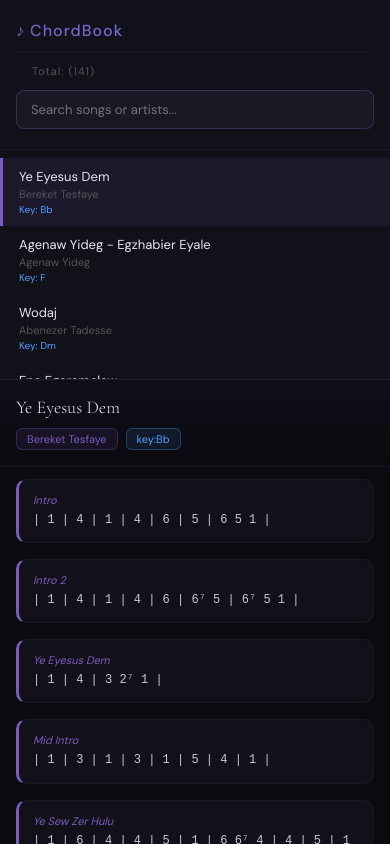
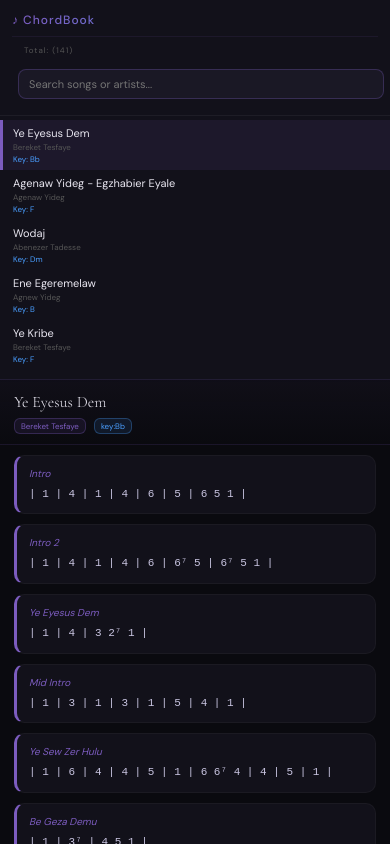
Before and after one commit to mercytv932/Chord-Book, a React (Create React App) app: page / in a window 390 px wide. Built offline with nearby package versions, Linux system fonts and the light colour scheme.

Commit message:
Enhance media queries for better responsiveness
Improved media queries for tablet and mobile views, adjusting styles for better responsiveness.

```diff
--- a/src/App.css
+++ b/src/App.css
@@ -210,26 +210,134 @@ body {
 
 
 /* Tablet */
-@media (max-width: 768px) {
+/* IMPROVED MEDIA QUERIES FOR CHORD BOOK */
+
+/* Tablet Landscape (1024px - 769px) */
+@media (max-width: 1024px) {
   .app {
-    grid-template-columns: 220px 1fr;
+    grid-template-columns: 200px 1fr;
+  }
+
+  .sidebar-header {
+    padding: 16px 12px;
+  }
+
+  .app-title {
+    font-size: 16px;
+    margin-bottom: 12px;
+  }
+
+  .search {
+    font-size: 12px;
+    padding: 9px 12px;
+  }
+
+  .song-name {
+    font-size: 12px;
+  }
+
+  .song-artist {
+    font-size: 10px;
   }
 
   .main-header {
-    padding: 20px;
+    padding: 24px 24px 16px;
   }
 
   .song-title {
-    font-size: 22px;
+    font-size: 24px;
+  }
+
+  .main-body {
+    padding: 20px 24px;
+  }
+
+  .chord-row {
+    gap: 12px;
+    padding: 12px 16px;
+    margin-bottom: 12px;
+  }
+
+  .section-name {
+    min-width: 120px;
+    font-size: 11px;
+  }
+}
+
+/* Tablet Portrait (768px - 641px) */
+@media (max-width: 768px) {
+  .app {
+    grid-template-columns: 160px 1fr;
+  }
+
+  .sidebar {
+    border-right: 1px solid rgba(124, 92, 191, 0.15);
+  }
+
+  .sidebar-header {
+    padding: 14px 10px;
+  }
+
+  .app-title {
+    font-size: 14px;
+    margin-bottom: 10px;
+  }
+
+  .song-count {
+    padding: 10px 10px;
+    font-size: 10px;
+  }
+
+  .search {
+    margin: 8px;
+    font-size: 11px;
+    padding: 8px 10px;
+  }
+
+  .song-item {
+    padding: 8px 10px;
+  }
+
+  .song-name {
+    font-size: 11px;
+  }
+
+  .song-artist {
+    font-size: 9px;
+  }
+
+  .song-key {
+    font-size: 9px;
+  }
+
+  .main-header {
+    padding: 18px 20px 14px;
+  }
+
+  .song-title {
+    font-size: 20px;
+    margin-bottom: 8px;
+  }
+
+  .artist-badge,
+  .key-badge {
+    font-size: 10px;
+    padding: 2px 8px;
   }
 
   .main-body {
     padding: 16px 20px;
   }
 
+  .chord-row {
+    gap: 12px;
+    padding: 12px 14px;
+    margin-bottom: 12px;
+  }
+
   .section-name {
-    min-width: 110px;
-    font-size: 11px;
+    min-width: 100px;
+    font-size: 10px;
   }
 
   .chord-text {
@@ -237,12 +345,92 @@ body {
   }
 }
 
-/* Mobile */
+/* Mobile Landscape (640px - 481px) */
+@media (max-width: 640px) {
+  .app {
+    grid-template-columns: 1fr;
+    grid-template-rows: 40vh 60vh;
+  }
+
+  .sidebar {
+    border-right: none;
+    border-bottom: 1px solid rgba(124, 92, 191, 0.15);
+    overflow-y: auto;
+  }
+
+  .sidebar-header {
+    padding: 12px 12px 8px;
+    border-bottom: 1px solid rgba(255, 255, 255, 0.05);
+  }
+
+  .app-title {
+    font-size: 13px;
+    margin-bottom: 8px;
+  }
+
+  .song-count {
+    padding: 8px 12px;
+    font-size: 9px;
+  }
+
+  .search {
+    margin: 8px;
+    font-size: 11px;
+    padding: 7px 10px;
+  }
+
+  .song-item {
+    padding: 7px 10px;
+  }
+
+  .song-name {
+    font-size: 11px;
+  }
+
+  .song-artist {
+    font-size: 9px;
+  }
+
+  .main-header {
+    padding: 14px 16px 12px;
+  }
+
+  .song-title {
+    font-size: 18px;
+    margin-bottom: 6px;
+  }
+
+  .artist-badge,
+  .key-badge {
+    font-size: 9px;
+    padding: 2px 7px;
+  }
+
+  .main-body {
+    padding: 12px 16px;
+  }
+
+  .chord-row {
+    gap: 10px;
+    padding: 10px 12px;
+    margin-bottom: 10px;
+  }
+
+  .section-name {
+    min-width: auto;
+    font-size: 10px;
+  }
+
+  .chord-text {
+    font-size: 11px;
+  }
+}
+
+/* Mobile Portrait (480px and below) */
 @media (max-width: 480px) {
   .app {
     grid-template-columns: 1fr;
     grid-template-rows: 45vh 55vh;
-    height: 100vh;
   }
 
   .sidebar {
@@ -250,35 +438,113 @@ body {
     border-bottom: 1px solid rgba(124, 92, 191, 0.15);
   }
 
+  .sidebar-header {
+    padding: 12px 12px 10px;
+  }
+
+  .app-title {
+    font-size: 12px;
+    margin-bottom: 8px;
+  }
+
+  .song-count {
+    padding: 8px 12px;
+    font-size: 8px;
+  }
+
+  .search {
+    margin: 6px;
+    font-size: 11px;
+    padding: 7px 10px;
+  }
+
+  .song-item {
+    padding: 6px 10px;
+  }
+
+  .song-name {
+    font-size: 11px;
+  }
+
+  .song-artist {
+    font-size: 8px;
+  }
+
+  .song-key {
+    font-size: 8px;
+  }
+
   .main-header {
-    padding: 16px;
+    padding: 12px 14px 10px;
   }
 
   .song-title {
-    font-size: 18px;
+    font-size: 16px;
+    margin-bottom: 6px;
+  }
+
+  .artist-badge,
+  .key-badge {
+    font-size: 8px;
+    padding: 2px 6px;
   }
 
   .main-body {
-    padding: 12px 16px;
+    padding: 10px 14px;
   }
 
   .chord-row {
     flex-direction: column;
     gap: 4px;
-    padding: 12px 14px;
+    padding: 10px 12px;
+    margin-bottom: 10px;
   }
 
   .section-name {
     min-width: unset;
+    font-size: 10px;
+    margin-bottom: 2px;
+  }
+
+  .chord-text {
     font-size: 11px;
   }
 
-  .chord-text {
-    font-size: 12px;
+  .song-list {
+    padding: 4px 0;
+  }
+}
+
+/* Extra Small (320px - 360px) */
+@media (max-width: 360px) {
+  .app-title {
+    font-size: 11px;
   }
 
-  .app-title {
-    font-size: 16px;
-    margin-bottom: 10px;
+  .search {
+    font-size: 10px;
+    padding: 6px 8px;
+    margin: 5px;
+  }
+
+  .song-name {
+    font-size: 10px;
+  }
+
+  .song-title {
+    font-size: 14px;
+  }
+
+  .chord-row {
+    padding: 8px 10px;
+    margin-bottom: 8px;
+  }
+
+  .section-name {
+    font-size: 9px;
+  }
+
+  .chord-text {
+    font-size: 10px;
   }
 }
```
